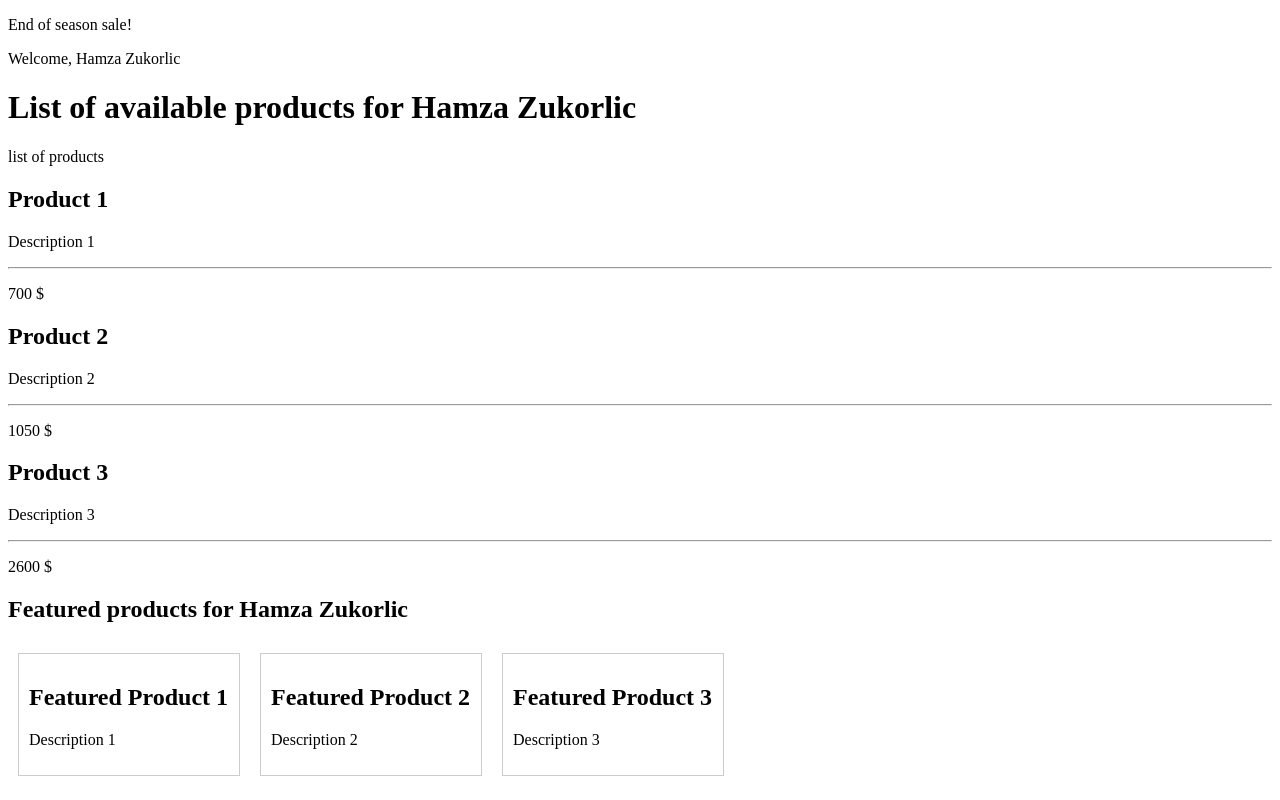
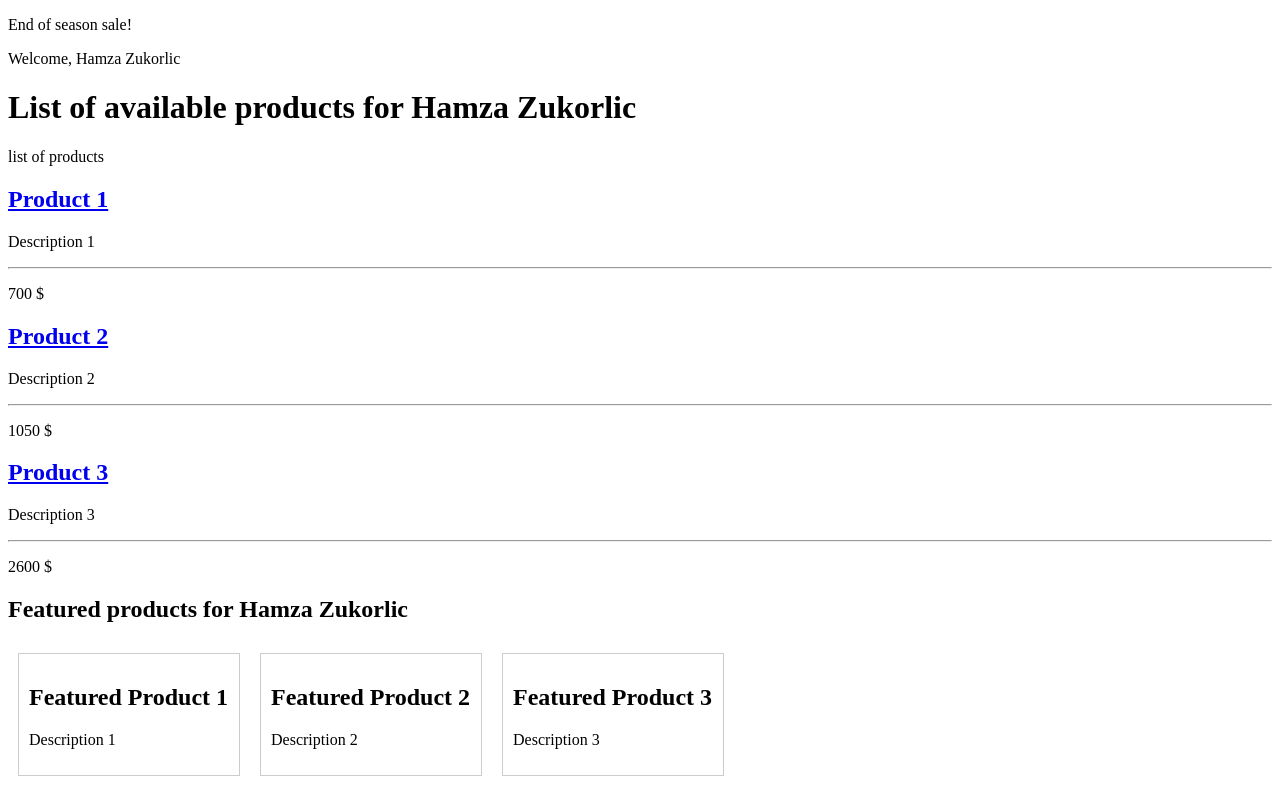
Before and after one commit to KadirZukorlic/sveltekit, a SvelteKit app in the folder sk-loading-data/: page /products in a window 1280 px wide. Built offline with nearby package versions, Linux system fonts and the light colour scheme; data requests are answered from the project's data file.

Commit message:
Add preload data on hover

```diff
--- a/sk-loading-data/src/app.html
+++ b/sk-loading-data/src/app.html
@@ -6,7 +6,7 @@
 		<meta name="viewport" content="width=device-width, initial-scale=1" />
 		%sveltekit.head%
 	</head>
-	<body>
+	<body data-sveltekit-preload-data="hover">
 		<div style="display: contents">%sveltekit.body%</div>
 	</body>
 </html>
--- a/sk-loading-data/src/routes/+page.svelte
+++ b/sk-loading-data/src/routes/+page.svelte
@@ -1,4 +1,4 @@
 <h1>Welcome to SvelteKit</h1>
 <p>Visit <a href="https://kit.svelte.dev">kit.svelte.dev</a> to read the documentation</p>
 
-<a href="/products">Products</a>
+<a href="/products" data-sveltekit-preload-data="off">Products</a>
--- a/sk-loading-data/src/routes/products/+page.svelte
+++ b/sk-loading-data/src/routes/products/+page.svelte
@@ -9,7 +9,9 @@
 <p>list of products</p>
 {#each products as product}
     <div>
-        <h2>{product.title}</h2>
+        <a href={`/products/${product.id}`}>
+            <h2>{product.title}</h2>
+        </a>
         <p>{product.description}</p>
         <hr />
         <p>{product.price} $</p>
```
